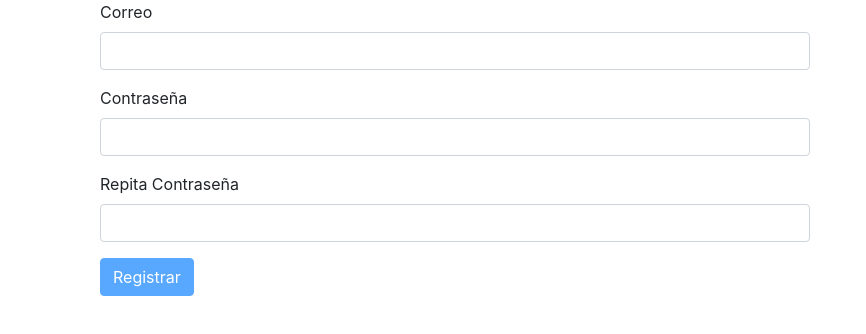
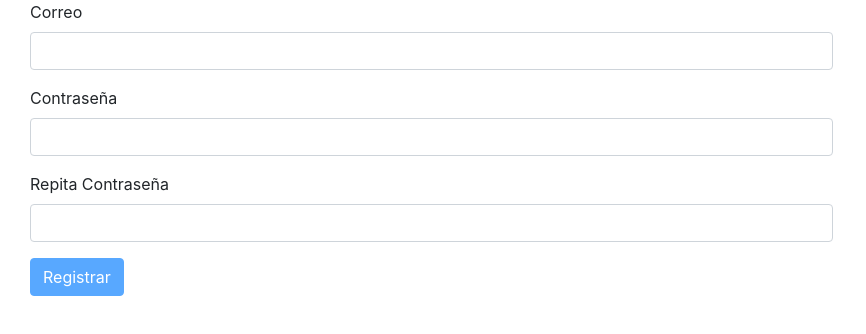
Before and after one commit to kite-dev/rp-front, an Angular app: page /register in a window 1280 px wide. Shown: the top 334 px of the page, without its empty margins (0-866 px from the left). Built offline with nearby package versions, Linux system fonts and the light colour scheme.

Commit message:
FIX-LOGIN

```diff
--- a/src/app/components/login/login.component.html
+++ b/src/app/components/login/login.component.html
@@ -10,8 +10,12 @@
             <label for="exampleInputPassword1" class="form-label">Contraseña</label>
             <input type="password"  formControlName="password" class="form-control" id="exampleInputPassword1">
           </div>
+          <div class="mb-3">
           <button type="submit" class="btn btn-primary" [disabled]="!loginForm.valid">Registrar</button>
-          <br>
+          <a class="ml-3" routerLinkActive="active" id="./register" [routerLink]="['/register']">Eres nuevo?, Registrate</a>
+
+          </div>
+
           <div class="error" *ngIf="errors.length > 0">
 
           </div>
--- a/src/app/components/login/login.component.ts
+++ b/src/app/components/login/login.component.ts
@@ -31,9 +31,9 @@ export class LoginComponent implements OnInit {
       (data: any) => {
         console.log("entra aqui?")
         console.log(data)
-        if(data.length === 0){
+        if(data.message==='USER_EXISTNT'){
           this.errors.push("USER_EXISTNT");
-          throw new Error("USER_EXISTS");
+          throw new Error("USER_EXISTNT");
         }else{
           this._router.navigate(['/login']);
         }
--- a/src/app/components/register/register.component.html
+++ b/src/app/components/register/register.component.html
@@ -1,5 +1,5 @@
 
-<div class='container'>
+<div class='container-fluid'>
     <div class=" col-8 ">
         <form [formGroup]="registerForm" (ngSubmit) ="submitForm()">
             <div class="mb-3">
--- a/src/app/service/user.service.ts
+++ b/src/app/service/user.service.ts
@@ -28,7 +28,6 @@ export class UserService {
 
   login(form: any) {
     const url = `${this.url}/login `;
-    console.log(form)
     return this.http.post(url, form , { headers: '', responseType: 'json' });
   }
 }
```
